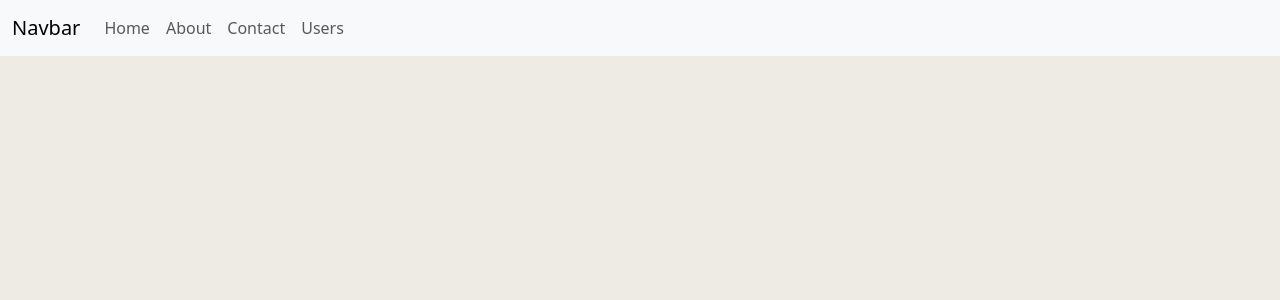
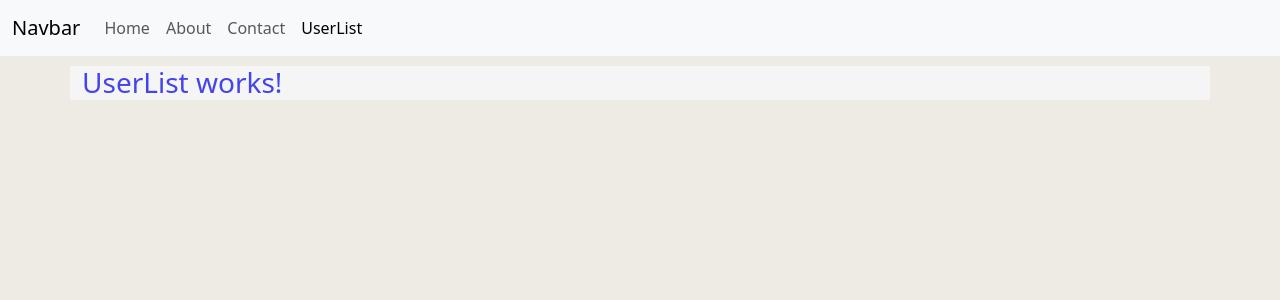
Before and after one commit to muxudiinkeey/routing, an Angular app: page /userList in a window 1280 px wide. Before the commit this address led to /. Shown: the top 300 px of the page. Built offline with nearby package versions, Linux system fonts and the light colour scheme.

Commit message:
userlist aded

```diff
--- a/src/app/app.routes.ts
+++ b/src/app/app.routes.ts
@@ -18,5 +18,10 @@ loadComponent:() => import('./contact/contact.component')
      loadComponent:() => import('./users/users.component')
      .then(c => c.UsersComponent )
 
+      },
+  { path: 'userList',
+     loadComponent:() => import('./user-list/user-list.component')
+     .then(c => c.UserListComponent )
+
       }
 ];
--- a/src/app/navbar/navbar.component.html
+++ b/src/app/navbar/navbar.component.html
@@ -15,10 +15,10 @@
           <li class="nav-item">
             <a class="nav-link " aria-current="page" [routerLink]="['contact']" routerLinkActive="active" routerLinkActiveOption={exect:true}>Contact</a>
           </li>
+
           <li class="nav-item">
-            <a class="nav-link " aria-current="page" [routerLink]="['users']" routerLinkActive="active" routerLinkActiveOption={exect:true}>Users</a>
+            <a class="nav-link " aria-current="page" [routerLink]="['userList']" routerLinkActive="active" routerLinkActiveOption={exect:true}>UserList</a>
           </li>
-
         </ul>
       </div>
     </div>
--- /dev/null
+++ b/src/app/user-list/user-list.component.css
@@ -0,0 +1,3 @@
+.userList-title{
+  color: rgb(68, 68, 236);
+}
--- /dev/null
+++ b/src/app/user-list/user-list.component.html
@@ -0,0 +1 @@
+<h3 class="userList-title">UserList works!</h3>
```
Also changed, not shown: src/app/user-list/user-list.component.ts (added, +11 -0 lines), 1 other file (tests, documents, lock files or other folders).
